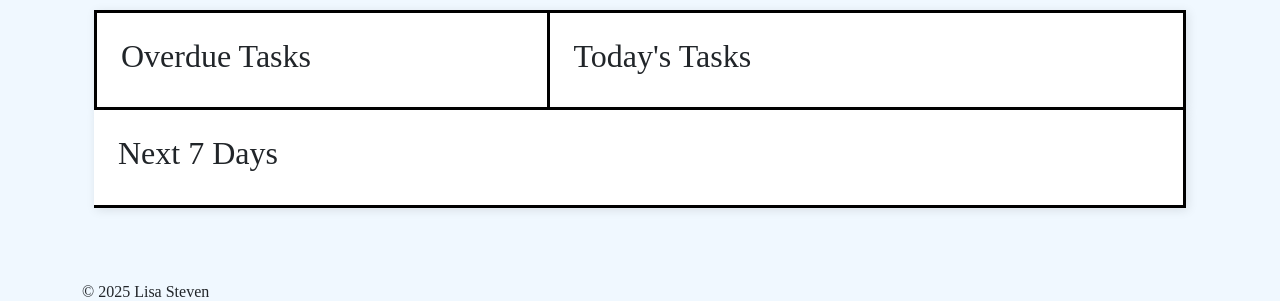
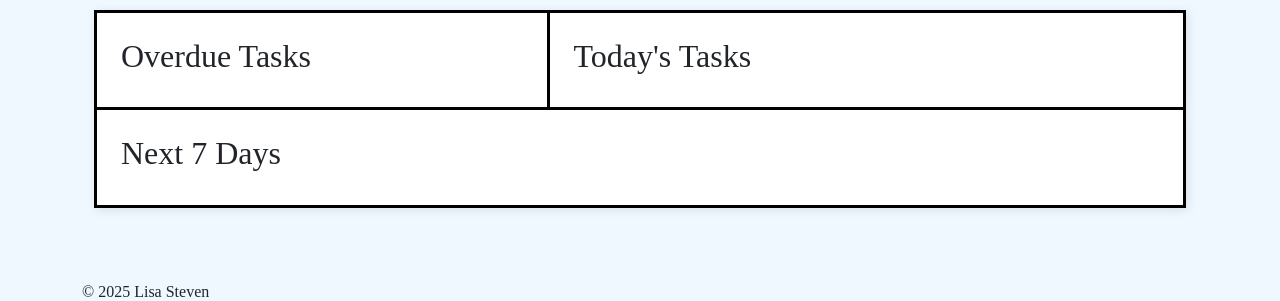
Before and after one commit to LisaS7/HouseworkTracker, a FastAPI app: template templates/home/home.html in a window 1280 px wide. Shown: the part 198-499 px from the top of the page. Run offline with FastAPI, Linux system fonts and the light colour scheme; the template is opened without the code that fills it, so the values that code supplies are empty; some web fonts are replaced.

Commit message:
Adding border left style

```diff
--- a/static/styles.css
+++ b/static/styles.css
@@ -38,6 +38,10 @@ body {
 
 .border-right {
   border-right: 3px solid black;
+}
+
+.border-left {
+  border-left: 3px solid black;
 }
 
 .border-light {
```
